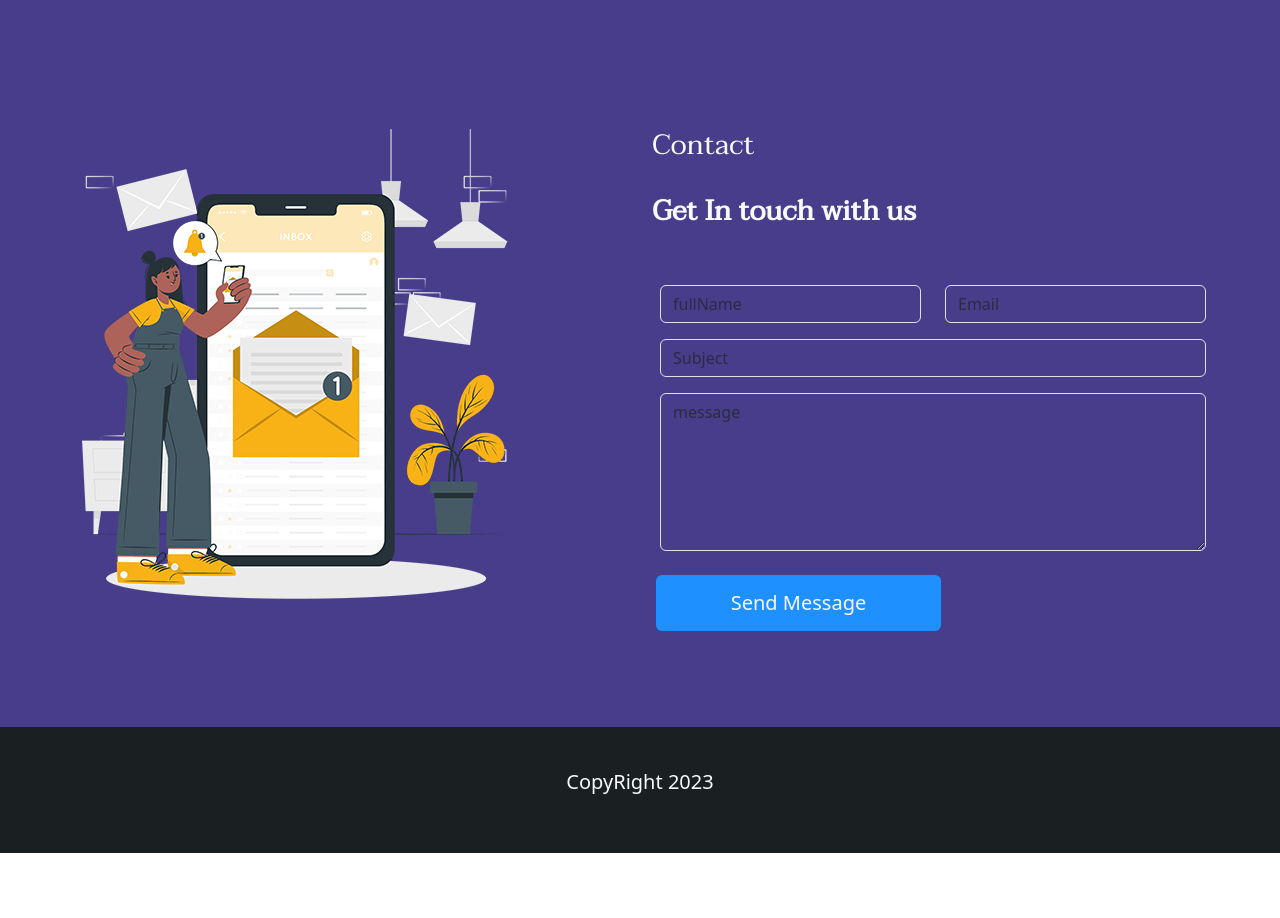
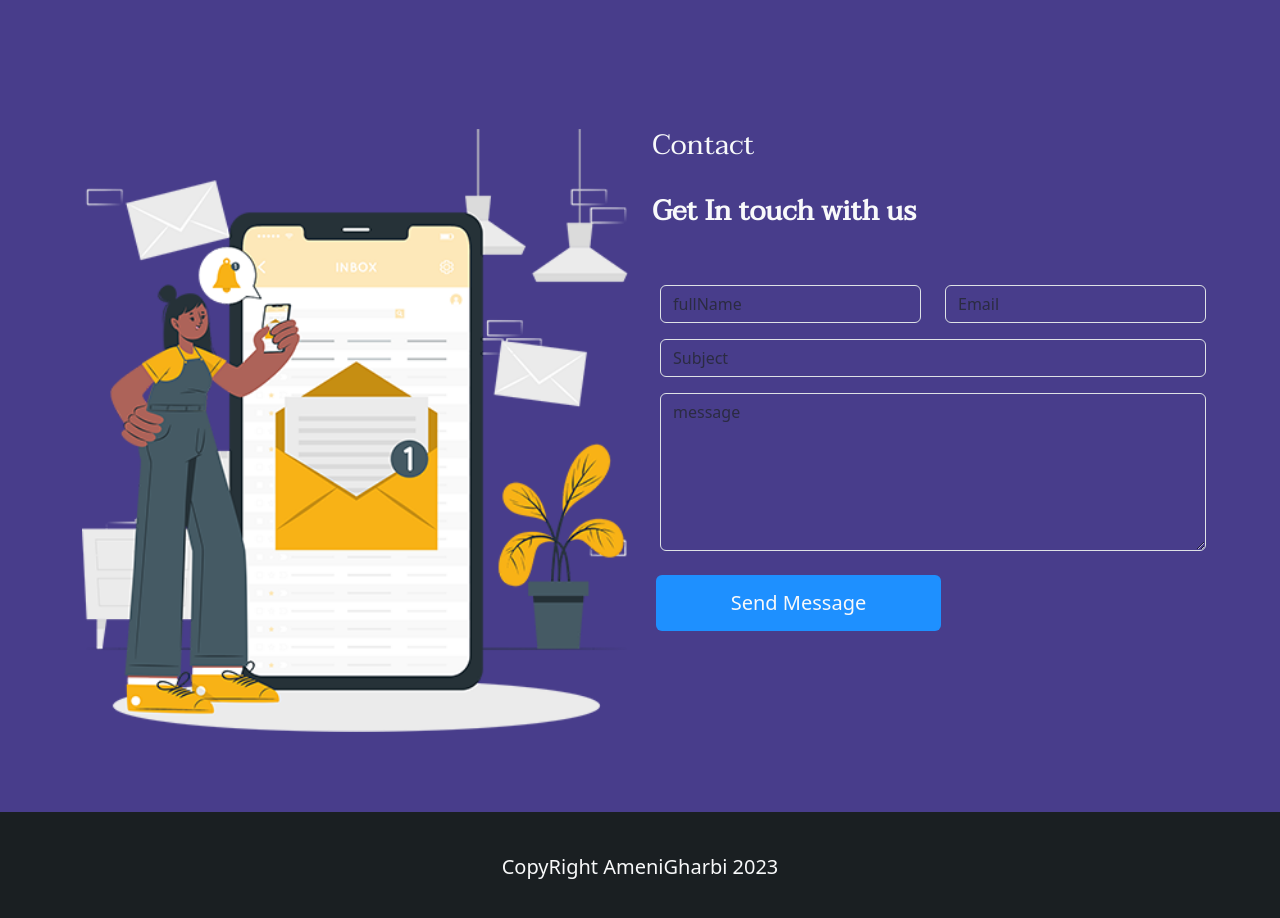
Before and after one commit to Amenigharbi/portfolio_site_web, a plain HTML site: page index.html in a window 1280 px wide. Shown: the part 9400-10318 px from the top of the page. Before the commit the page ends 10253 px from the top, so only its background shows below. Drawn offline with nearby package versions, Linux system fonts and the light colour scheme.

Commit message:
Add files via upload

```diff
--- a/index.html
+++ b/index.html
@@ -469,7 +469,7 @@
         <div class="container">
           <div class="row">
             <div class="col-lg-6">
-                <img src="images/img_7.png" class="w-80" alt="">
+                <img src="images/img_7.png" class="w-100" alt="">
             </div>
             <div class="col-lg-6">
                 <h4 class="text-light section-subtitle">Contact</h4>
@@ -506,7 +506,7 @@
 
     <div class="footer" >
         <p class="text-light lead text-center">
-            CopyRight 2023
+            CopyRight AmeniGharbi 2023
         </p>
     </div>
 
```
